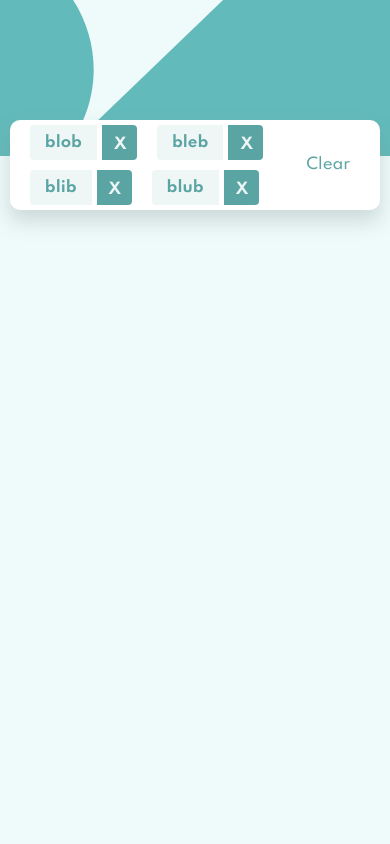
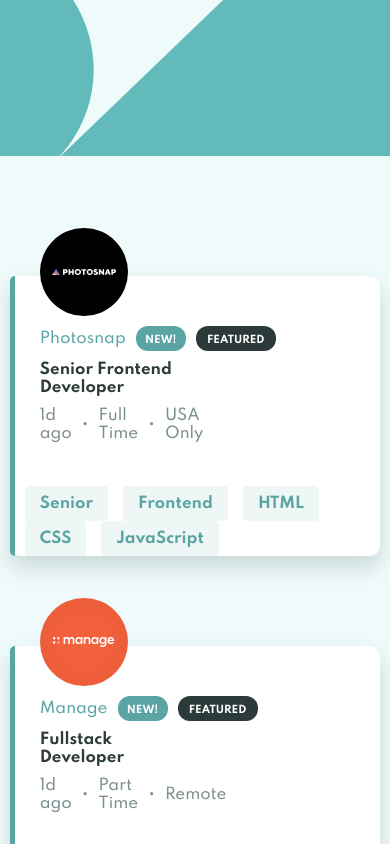
Before and after one commit to carloscasciano/static-jobs-listing, a React (Create React App) app: page / in a window 390 px wide. Shown: the top 844 px of the page. Built offline with nearby package versions, Linux system fonts and the light colour scheme.

Commit message:
Add basic mobile layout

```diff
--- a/src/App.js
+++ b/src/App.js
@@ -7,7 +7,7 @@ import { dummyJobs } from "./dummyData/dummyJobs";
 console.log(dummyJobs)
 
 function App() {
-  const [filteredItems, setFilteredItems] = useState(["blob", "bleb", "blib", "blub"]);
+  const [filteredItems, setFilteredItems] = useState([]);
 
   const handleFilteredItems = (item) => {
     let filteredArray = [...filteredItems];
--- a/src/components/jobPost/jobPostStyles.js
+++ b/src/components/jobPost/jobPostStyles.js
@@ -1,4 +1,5 @@
 import styled from "styled-components";
+const mediaShift = "733px";
 
 export const JobPostDashboardContainer = styled.div`
   width: 100%;
@@ -20,7 +21,15 @@ export const JobPostContainer = styled.div`
   -moz-box-shadow: 0px 11px 20px 0px rgba(123, 142, 142, 0.3);
   box-shadow: 0px 11px 20px 0px rgba(123, 142, 142, 0.3);
 
+  @media (max-width: ${mediaShift}) {
+    width: 95%;
+    flex-direction: column;
+    height: 280px;
+    margin: 45px 0 45px 0;
+  }
+
   .featuredBar {
+    position: absolute;
     height: 100%;
     width: 5px;
     overflow: hidden;
@@ -28,6 +37,11 @@ export const JobPostContainer = styled.div`
     z-index: 1;
     border-radius: 10px 0 0 10px;
     opacity: 1;
+
+    @media (max-width: ${mediaShift}) {
+      height: 280px;
+      flex-direction: column;
+    }
   }
 `;
 
@@ -35,6 +49,10 @@ export const CompanyContainer = styled.div`
   display: flex;
   height: 155px;
   width: 50%;
+
+  @media (max-width: ${mediaShift}) {
+    flex-direction: column;
+  }
 `;
 
 export const TabletsContainer = styled.div`
@@ -45,6 +63,13 @@ export const TabletsContainer = styled.div`
   height: 155px;
   width: 50%;
   padding: 30px;
+
+  @media (max-width: ${mediaShift}) {
+    height: auto;
+    width: 100%;
+    justify-content: flex-start;
+    padding: 0;
+  }
 `;
 
 export const LogoContainer = styled.div`
@@ -55,6 +80,16 @@ export const LogoContainer = styled.div`
   width: 30%;
   border-radius: 10px;
 
+  @media (max-width: ${mediaShift}) {
+    width: 100%;
+  }
+
+  img {
+    @media (max-width: ${mediaShift}) {
+      margin-top: -48px;
+      margin-left: -36px;
+    }
+  }
 `;
 
 export const CompanyInfoContainer = styled.div`
@@ -62,6 +97,10 @@ export const CompanyInfoContainer = styled.div`
   flex-direction: column;
   justify-content: center;
   align-items: flex-start;
+
+  @media (max-width: ${mediaShift}) {
+      padding: 10px 0 0 30px;
+    }
 `;
 
 export const CompanyNameContainer = styled.div`
@@ -119,7 +158,7 @@ export const JobNameContainer = styled.div`
     color: hsl(180, 14%, 20%);
     font-weight: 700;
 
-    :hover{
+    :hover {
       cursor: pointer;
       color: hsl(180, 29%, 50%);
     }
@@ -131,9 +170,15 @@ export const ExtraInfoContainer = styled.div`
   justify-content: center;
   align-items: center;
 
+  @media (max-width: ${mediaShift}) {
+      justify-content: flex-start;
+      flex-wrap: nowrap;
+    }
+
   p {
     color: hsl(180, 8%, 52%);
     margin-right: 10px;
     font-weight: 500;
+
   }
 `;
```
Lines whose indentation alone changed are shown as unchanged.
